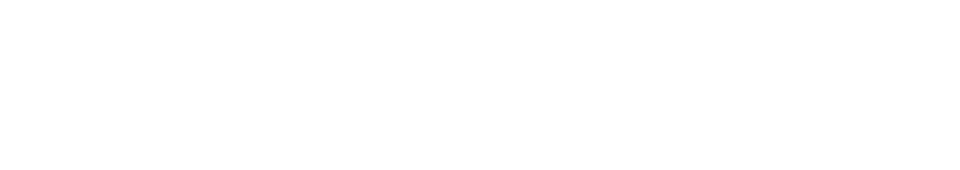
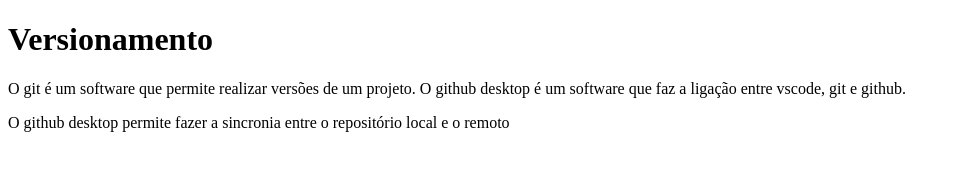
Before and after one commit to manunortok11/3infom, a plain HTML site: page index.html in a window 1280 px wide. Shown: the whole page, without its empty margins (0-960 px from the left). Drawn offline with Linux system fonts and the light colour scheme.

Commit message:
sessão versionamento
descrição sobre versionamento

```diff
--- a/index.html
+++ b/index.html
@@ -6,6 +6,9 @@
     <title>Versionamento</title>
 </head>
 <body>
+    <h1>Versionamento</h1>
+    <p>O git é um software que permite realizar versões de um projeto. O github desktop é um software que faz a ligação entre vscode, git e github.</p>
+    <p>O github desktop permite fazer a sincronia entre o repositório local e o remoto</p>
 
 </body>
 </html>
```
